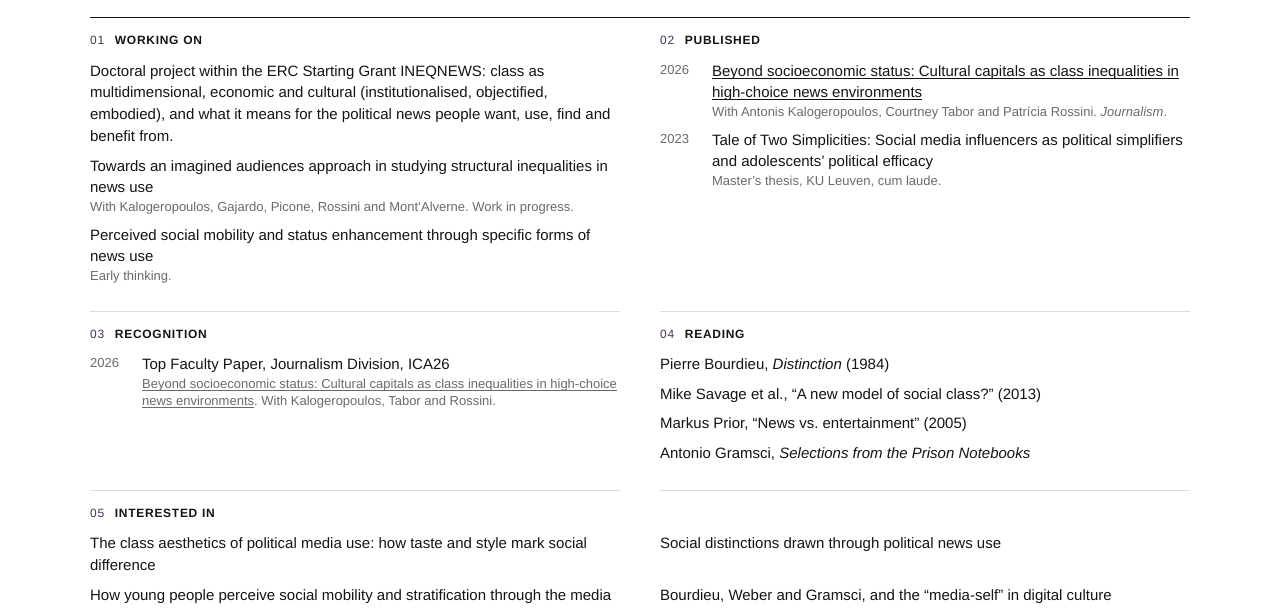
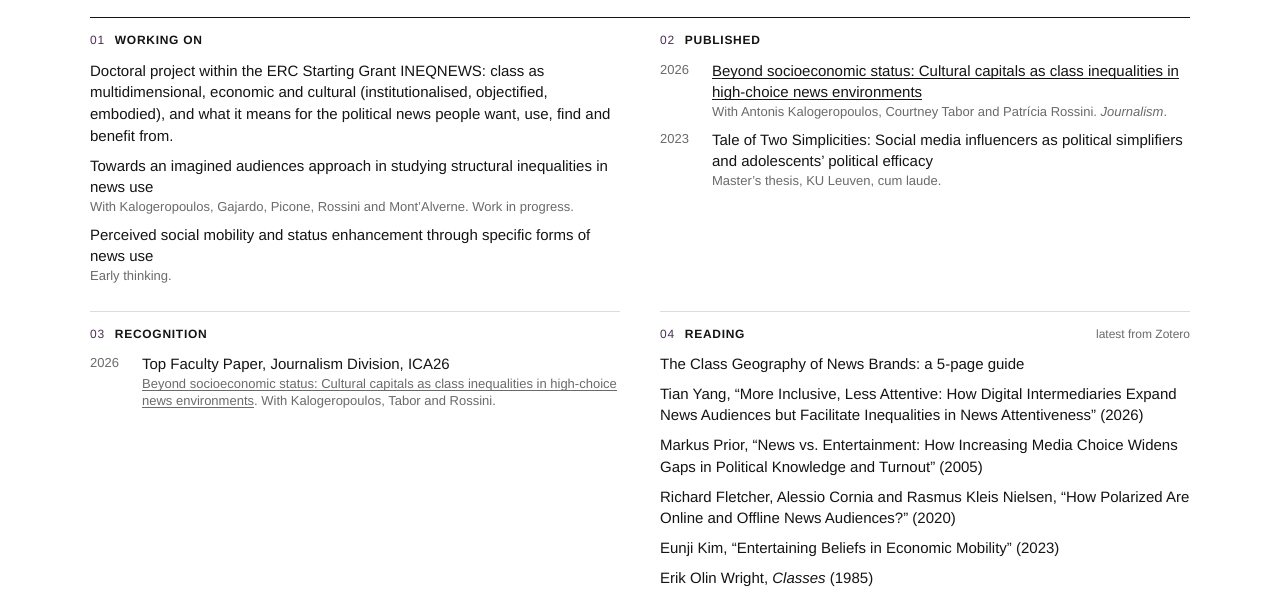
Before and after one commit to AtriMukherjee/academic-website, a plain HTML site: page index.html in a window 1280 px wide. Shown: the part 344-952 px from the top of the page. Drawn offline with Linux system fonts and the light colour scheme.

Commit message:
Fill Reading from the latest Zotero additions
Co-Authored-By: Claude Sonnet 5.5 <noreply@anthropic.com>
Claude-Session: https://claude.ai/code/session_01XVmutjiE2m7Pu7qxNwicD7

```diff
--- a/index.html
+++ b/index.html
@@ -46,6 +46,7 @@ h1 .dot { color:var(--ochre); }
 .grid { display:grid; grid-template-columns:repeat(2,minmax(0,1fr)); column-gap:40px; border-top:1px solid var(--rule); }
 .cell { padding:14px 0 18px; border-bottom:1px solid var(--hair); }
 .cell h2 { display:flex; gap:10px; margin:0 0 10px; font-size:12px; font-weight:700; letter-spacing:.06em; text-transform:uppercase; }
+.cell h2 .sm { margin-left:auto; font-weight:400; text-transform:none; letter-spacing:0; color:var(--muted); font-size:12px; }
 .cell h2 i { font-style:normal; color:var(--accent); font-weight:400; }
 ul { list-style:none; margin:0; padding:0; }
 li { display:grid; grid-template-columns:44px minmax(0,1fr); gap:8px; padding:0 0 8px; }
@@ -106,13 +107,17 @@ li .m { display:block; color:var(--muted); font-size:13px; line-height:1.35; }
     </section>
 
     <section class="cell">
-      <h2><i>04</i>Reading</h2>
+      <h2><i>04</i>Reading<span class="sm">latest from Zotero</span></h2>
+      <!-- READING:START -->
       <ul class="plain">
-        <li><div>Pierre Bourdieu, <i>Distinction</i> (1984)</div></li>
-        <li><div>Mike Savage et al., &ldquo;A new model of social class?&rdquo; (2013)</div></li>
-        <li><div>Markus Prior, &ldquo;News vs. entertainment&rdquo; (2005)</div></li>
-        <li><div>Antonio Gramsci, <i>Selections from the Prison Notebooks</i></div></li>
+        <li><div>The Class Geography of News Brands: a 5-page guide</div></li>
+        <li><div>Tian Yang, &ldquo;More Inclusive, Less Attentive: How Digital Intermediaries Expand News Audiences but Facilitate Inequalities in News Attentiveness&rdquo; (2026)</div></li>
+        <li><div>Markus Prior, &ldquo;News vs. Entertainment: How Increasing Media Choice Widens Gaps in Political Knowledge and Turnout&rdquo; (2005)</div></li>
+        <li><div>Richard Fletcher, Alessio Cornia and Rasmus Kleis Nielsen, &ldquo;How Polarized Are Online and Offline News Audiences?&rdquo; (2020)</div></li>
+        <li><div>Eunji Kim, &ldquo;Entertaining Beliefs in Economic Mobility&rdquo; (2023)</div></li>
+        <li><div>Erik Olin Wright, <i>Classes</i> (1985)</div></li>
       </ul>
+      <!-- READING:END -->
     </section>
 
     <section class="cell wide">
```
